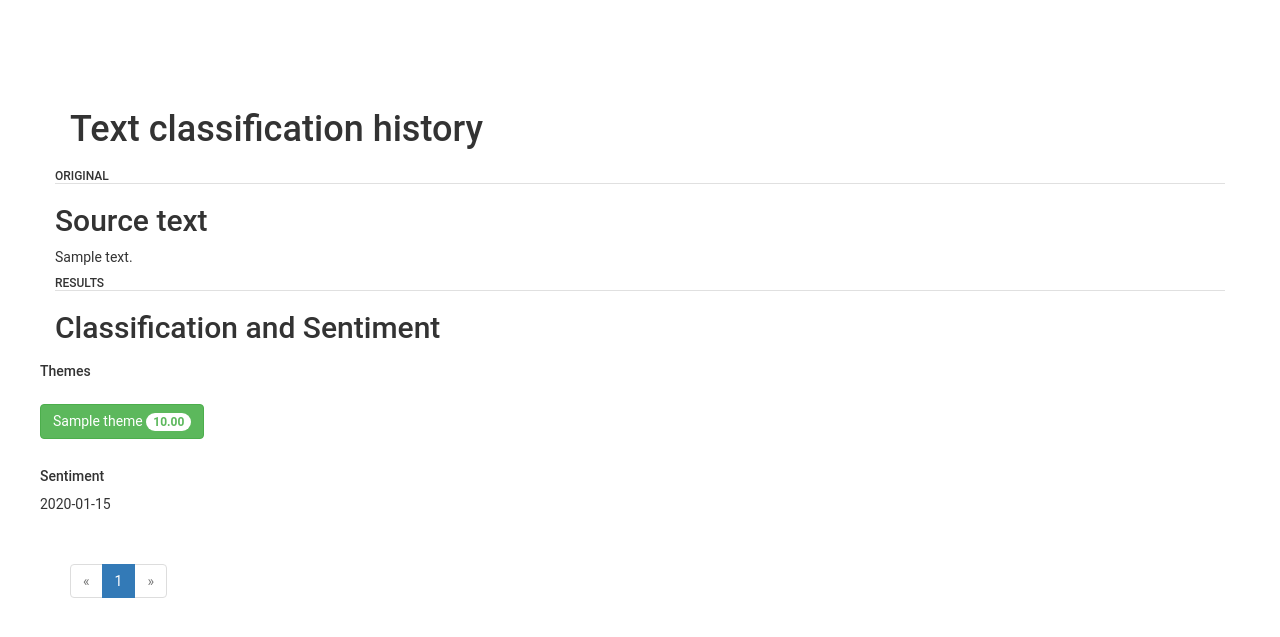
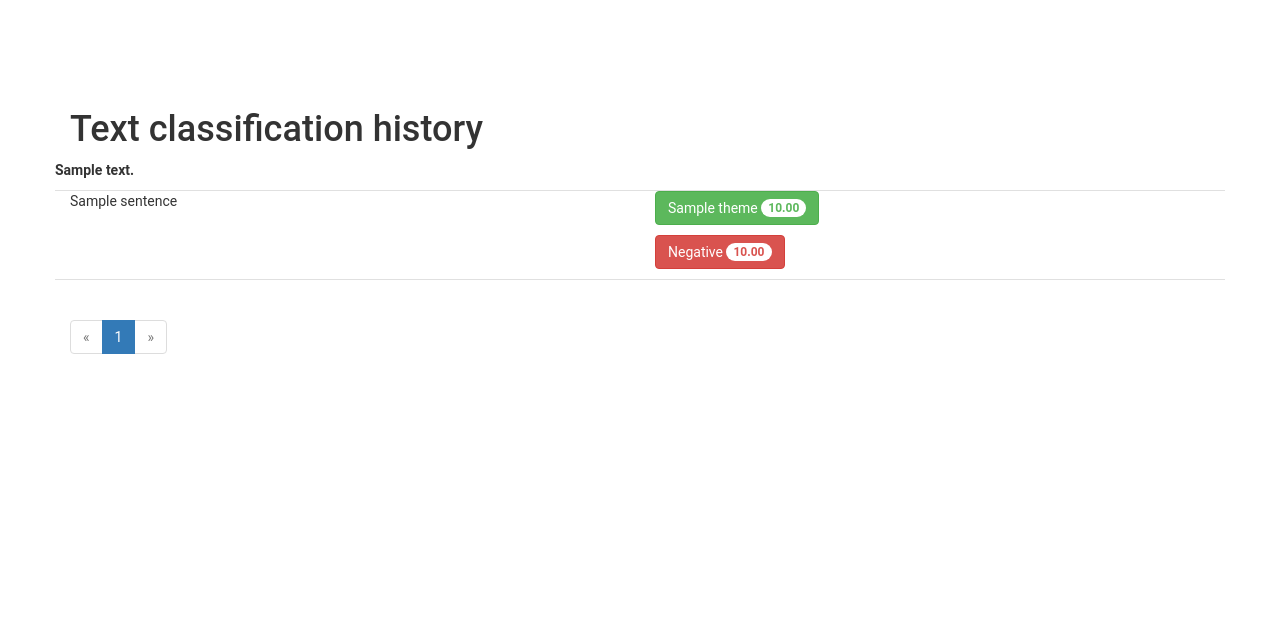
Before and after one commit to emil2099/TextApi, a Python web app: template app/templates/history.html in a window 1280 px wide. Shown: the part 52-689 px from the top of the page. Run offline with Jinja, Linux system fonts and the light colour scheme; the template is opened without the code that fills it: most values are stand-ins (such as "Sample title", 1, 10 or a date in 2020); some libraries are stand-ins or nearby versions.

Commit message:
Update to clean up _texts.html and styles.css

```diff
--- a/app/static/styles.css
+++ b/app/static/styles.css
@@ -1,28 +1,3 @@
-ul.sentences {
-	list-style-type: none;
-	padding: 0px;
-	margin: 1px solid #e0e0e0;
-}
-
-ul.sentences li.sentence{
-	padding: 0px;
-	padding-top: 10px;
-	padding-bottom: 10px;
-}
-
-ul.sentences li.sentence:hover {
-    background-color: #f0f0f0;
-}
-
-h3.theme {
-    margin-top: 5px;
-
-}
-
-h3.section {
-    border-bottom: 1px solid #e0e0e0;
-}
-
 .container.body {
     padding-top: 70px
 }
@@ -43,3 +18,7 @@ h3.section {
 h6 {
     border-bottom: 1px solid #e0e0e0;
 }
+
+.section {
+    border-bottom: 1px solid #e0e0e0;
+}
--- a/app/templates/_texts.html
+++ b/app/templates/_texts.html
@@ -1,76 +1,40 @@
-<!--{% if text %}
-    <div class="container">
-        <h3 class="section py-3">Source text</h3>
-        <p class="section1">{{ text.text }}</p>
-    </div>
-{% endif %}-->
-
-<!--{% if text.sentences %}
-    <div class="container">
-        <h3 class="section py-2">Sentences and classification</h3>
-        <ul class="sentences">
-            {% for sentence in text.sentences %}
-            <li class="sentence">
-                {{ sentence.sentence }}
-                <h3 class="theme">
-                    {% for theme in sentence.themes %}
-                        <button type="button" class="btn btn-success">{{ theme.theme }} <span class="badge badge-light">{{ "{:.2f}".format(theme.score) }}</span></button>
-                    {% endfor %}
-                </h3>
-                {{ sentence.sentiment }}
-            </li>
-            {% endfor %}
-        </ul>
-    </div>
-{% endif %}-->
-
-    <section id=Section1">
-        <!--<div class="container">-->
-            <!--<div class="row pt-4 align-items-center">-->
-            <div class="row pt-4">
-                <!--<div class="col d-none d-md-block align-self-top">-->
+<section class="result">
+    {% if text %} <!-- Source text in one column at the top. -->
+        <div class="row pt-4 section">
            <div class="col">
-                   <h6 class="text-uppercase text-black-40">Original</h6>
-                   {% if text %}
-                    <h2>Source text</h2>
-                    <p class="section1">{{ text.text }}</p>
-                   {% endif %}
-               </div>
-            <div class="col">
-                {% if text.sentences %}
-                <h6 class="text-uppercase text-black-40">Results</h6>
-                <h2>Classification and Sentiment</h2>
-                <!--<p>Sed ut perspiciatis unde omnis iste natus error
-                sit voluptatem accusantium doloremque laudantium,
-                totam rem aperiam..</p> -->
-                <!-- columns can be nested -->
-                       <div class="row">
-                         <div class="d-none d-md-block col">
-                            <h5>Themes</h5>
-                              <h3 class="theme">
-                                  <ul class="sentences">
-                                    {% for sentence in text.sentences %}
-                                    <li class="sentence">
-                                        <!--{{ sentence.sentence }}-->
-                                        <h3 class="theme">
-                                            {% for theme in sentence.themes %}
-                                                <button type="button" class="btn btn-success">{{ theme.theme }} <span class="badge badge-light">{{ "{:.2f}".format(theme.score) }}</span></button>
-                                            {% endfor %}
-                                        </h3>
-                                    </li>
-                                    {% endfor %}
-                                </ul>
-                              </h3>
-                             <!--<a href="#" class="d-block">learn more</a>-->
-                          </div>
-                          <div class="d-none d-lg-block col">
-                             <h5>Sentiment</h5>
-                              <p>{% for sentence in text.sentences %}{{ sentence.sentiment }}{% endfor %}<p>
-                              <!--<a href="#" class="d-block">learn more</a>-->
+               <!--<h6 class="text-uppercase text-black-40">Original</h6>-->
+               <p><strong>{{ text.text }}</strong></p>
            </div>
         </div>
     {% endif %}
+
+    {% if text.sentences %}
+    {% for sentence in text.sentences %}
+    <div class="row section pt-2">
+        <div class="col-12 col-md-6"> <!-- Sentence on the left or top if big screen. -->
+            <!--<h6 class="text-uppercase text-black-40">Sentence</h6>-->
+            <p>{{ sentence.sentence }}</p>
+        </div>
+        <div class="col-12 col-md-6"> <!-- Themes and sentences. -->
+            <!--<h6 class="text-uppercase text-black-40">Analysis</h6>-->
+            <p>
+                {% for theme in sentence.themes %}
+                    <button type="button" class="btn btn-success mb-1">{{ theme.theme }} <span class="badge badge-light">{{ "{:.2f}".format(theme.score) }}</span></button>
+                {% endfor %}
+            </p>
+            {% if sentence.sentiment %}
+            <p>
+                {% if sentence.sentiment > 0.33 %}
+                    <button type="button" class="btn btn-success">Positive <span class="badge badge-light">{{ "{:.2f}".format(sentence.sentiment) }}</span></button>
+                {% elif sentence.sentiment >= -0.33 %}
+                    <button type="button" class="btn btn-secondary">Neutral <span class="badge badge-light">{{ "{:.2f}".format(sentence.sentiment) }}</span></button>
+                {% else %}
+                    <button type="button" class="btn btn-danger">Negative <span class="badge badge-light">{{ "{:.2f}".format(sentence.sentiment) }}</span></button>
+                {% endif %}
+            {% endif %}
+            </p>
         </div>
     </div>
-          <!--</div>-->
+    {% endfor %}
+    {% endif %}
 </section>
--- a/app/templates/classify.html
+++ b/app/templates/classify.html
@@ -9,12 +9,12 @@
     <div class="page-header">
         <h1 class="h1 d-inline-block">Text classification</h1><span class="badge badge-pill badge-danger align-top">Alpha</span>
         <p class="lead">Text classification API allows granular analysis of themes and sentiment.</p>
-        <p>Our algorithm is different from your typical theme classifier in a way that allows to quickly define themes and concepts
+        <p  class="d-none d-md-block">Our algorithm is different from your typical theme classifier in a way that allows to quickly define themes and concepts
         using a few words - no tagging and labelling required. This is is important as training data is often difficult
         to obtain and training labels don't always match the classification task in hand.</p>
-        <p>In this demo the classifier has been trained to understand the language of banking. It can take customer
+        <p  class="d-none d-md-block">In this demo the classifier has been trained to understand the language of banking. It can take customer
         feedback or complaints and classify them by customer channel, product and root cause</p>
-        <p><strong>Classes covered:</strong> online, mobile, branch, telephony, staff, processes, credit card, debit card, lending, overdraft </p>
+        <p><strong>Themes in this demo:</strong> online, mobile, branch, telephony, staff, processes, credit card, debit card, lending, overdraft </p>
     </div>
 <!--</div> -->
 {{ wtf.quick_form(form) }}
```
Also changed, not shown: 1 other file. Lines whose indentation alone changed are shown as unchanged.
